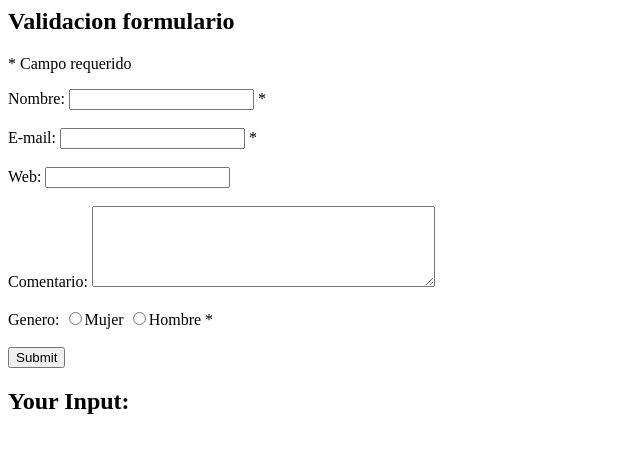
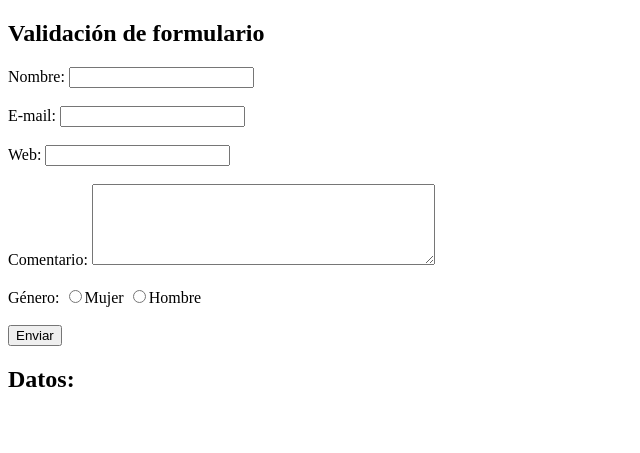
Before and after one commit to marcosjss/DWES-DAW, a PHP site: page /validacion_formularios.php in a window 1280 px wide. Shown: the top 453 px of the page, without its empty margins (0-640 px from the left). Run offline with PHP 8.4, Linux system fonts and the light colour scheme.

Commit message:
Update validacion_formularios.php

```diff
--- a/validacion_formularios.php
+++ b/validacion_formularios.php
@@ -1,48 +1,55 @@
+<!DOCTYPE HTML>
 <html>
+  <head>
+    <style>
+      .error {color: #FF0000;}
+    </style>
+  </head>
+
   <body>
 
     <?php
-$nameErr = $emailErr = $genderErr = $websiteErr = "";
-$name = $email = $gender = $comment = $website = "";
+    $nombreErr = $emailErr = $genErr = $webErr = "";
+    $nombre = $email = $gen = $coment = $web = "";
 
     if ($_SERVER["REQUEST_METHOD"] == "POST") {
-  if (empty($_POST["name"])) {
-    $nameErr = "Name is required";
+      if (empty($_POST["nombre"])) {
+        $nombreErr = "El nombre es obligatorio";
       } else {
-    $name = test_input($_POST["name"]);
-    if (!preg_match("/^[a-zA-Z ]*$/",$name)) {
-      $nameErr = "Only letters and white space allowed";
+        $nombre = test_input($_POST["nombre"]);
+        if (!preg_match("/^[a-zA-ZáéíóúÁÉÍÓÚñÑ ]*$/", $nombre)) {
+          $nombreErr = "Solo se permiten letras y espacios";
         }
       }
 
       if (empty($_POST["email"])) {
-    $emailErr = "Email is required";
+        $emailErr = "El email es obligatorio";
       } else {
         $email = test_input($_POST["email"]);
-    if (!filter_var($email, FILTER_VALIDATE_EMAIL)) {
-      $emailErr = "Invalid email format";
+        if (!validar_email($email)) {
+          $emailErr = "Formato de email invalido";
         }
       }
 
-  if (empty($_POST["website"])) {
-    $website = "";
+      if (empty($_POST["web"])) {
+        $web = "";
       } else {
-    $website = test_input($_POST["website"]);
-    if (!filter_var($website, FILTER_VALIDATE_URL)) {
-      $websiteErr = "Invalid URL";
+        $web = test_input($_POST["web"]);
+        if (!validar_url($web)) {
+          $webErr = "URL invalida";
         }
       }
 
-  if (empty($_POST["comment"])) {
-    $comment = "";
+      if (empty($_POST["coment"])) {
+        $coment = "";
       } else {
-    $comment = test_input($_POST["comment"]);
+        $coment = test_input($_POST["coment"]);
       }
 
-  if (empty($_POST["gender"])) {
-    $genderErr = "Gender is required";
+      if (empty($_POST["gen"])) {
+        $genErr = "El genero es obligatorio";
       } else {
-    $gender = test_input($_POST["gender"]);
+        $gen = test_input($_POST["gen"]);
       }
     }
 
@@ -52,47 +59,56 @@ function test_input($valor) {
       $valor = htmlspecialchars($valor);
       return $valor;
     }
+
+    function validar_email($email) {
+      if (empty($email)) {
+          return false;
+      }
+      return filter_var($email, FILTER_VALIDATE_EMAIL) !== false;
+    }
+
+    function validar_url($url) {
+        if (empty($url)) {
+            return false;
+        }
+        return filter_var($url, FILTER_VALIDATE_URL) !== false;
+    }
+
     ?>
 
-<h2>Validacion formulario</h2>
-<p>* Campo requerido</p>
+    <h2>Validación de formulario</h2>
     <form method="post" action="<?php echo htmlspecialchars($_SERVER["PHP_SELF"]);?>">
-  Nombre: <input type="text" name="name" value="<?php echo $name;?>">
-  * <?php echo $nameErr;?>
+      Nombre: <input type="text" name="nombre" value="<?php echo $nombre;?>">
+      <span class="error"> <?php echo $nombreErr;?></span>
       <br><br>
 
       E-mail: <input type="text" name="email" value="<?php echo $email;?>">
-  * <?php echo $emailErr;?>
+      <span class="error"> <?php echo $emailErr;?></span>
       <br><br>
 
-  Web: <input type="text" name="website" value="<?php echo $website;?>">
-  <?php echo $websiteErr;?>
+      Web: <input type="text" name="web" value="<?php echo $web;?>">
+      <span class="error"><?php echo $webErr;?></span>
       <br><br>
 
-  Comentario: <textarea name="comment" rows="5" cols="40"><?php echo $comment;?></textarea>
+      Comentario: <textarea name="coment" rows="5" cols="40"><?php echo $coment;?></textarea>
       <br><br>
 
-  Genero:
-  <input type="radio" name="gender" <?php if (isset($gender) && $gender=="Female") echo "checked";?> value="Female">Mujer
-  <input type="radio" name="gender" <?php if (isset($gender) && $gender=="Male") echo "checked";?> value="Male">Hombre
-  * <?php echo $genderErr;?>
+      Género:
+      <input type="radio" name="gen" <?php if (isset($gen) && $gen=="Mujer") echo "checked";?> value="Mujer">Mujer
+      <input type="radio" name="gen" <?php if (isset($gen) && $gen=="Hombre") echo "checked";?> value="Hombre">Hombre
+      <span class="error"><?php echo $genErr;?></span>
       <br><br>
 
-  <input type="submit" name="submit" value="Submit">
+      <input type="submit" nombre="submit" value="Enviar">
     </form>
 
     <?php
-  echo "<h2>Your Input:</h2>";
-  echo $name;
-  echo "<br>";
-  echo $email;
-  echo "<br>";
-  echo $website;
-  echo "<br>";
-  echo $comment;
-  echo "<br>";
-  echo $gender;
+    echo "<h2>Datos:</h2>";
+    echo $nombre . "<br>";
+    echo $email . "<br>";
+    echo $web . "<br>";
+    echo $coment . "<br>";
+    echo $gen;
     ?>
-
   </body>
 </html>
```
Lines whose indentation alone changed are shown as unchanged.
